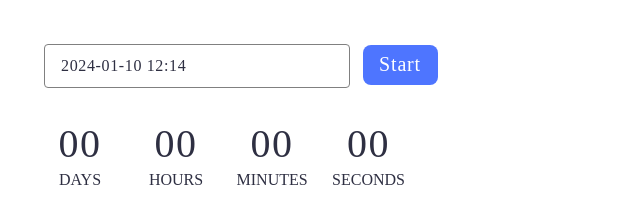
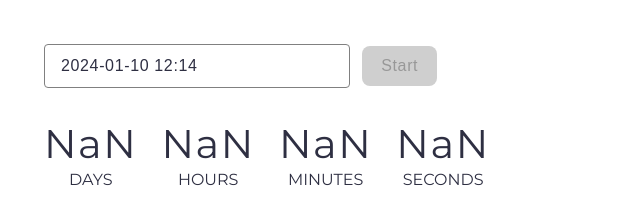
Before and after one commit to LiudmylaBykova/goit-js-hw-10, a website built with Vite: page src/1-timer.html in a window 1280 px wide. Both pictures are taken after a click on the button "Start". Shown: the whole page, without its empty margins (0-640 px from the left). Built offline with nearby package versions, Linux system fonts and the light colour scheme.

Commit message:
add code

```diff
--- a/package.json
+++ b/package.json
@@ -16,6 +16,7 @@
   "license": "ISC",
   "dependencies": {
     "flatpickr": "^4.6.13",
+    "izitoast": "^1.4.0",
     "vite-plugin-full-reload": "^1.0.5",
     "vite-plugin-html-inject": "^1.0.1"
   }
--- a/src/1-timer.html
+++ b/src/1-timer.html
@@ -5,13 +5,16 @@
     <meta charset="UTF-8">
     <meta name="viewport" content="width=device-width, initial-scale=1.0">
     <title>Document</title>
+    <link rel="preconnect" href="https://fonts.googleapis.com" />
+    <link rel="preconnect" href="https://fonts.gstatic.com" crossorigin />
+    <link href="https://fonts.googleapis.com/css2?family=Montserrat:wght@400;500&display=swap" rel="stylesheet" />
     <link rel="stylesheet" href="./css/styles.css">
 </head>
 
 <body>
 
     <input class="datetime-input" type="text" id="datetime-picker" />
-    <button class="start-btn" type="button" data-start>Start</button>
+    <button class="start-btn disabled" type="button" data-start>Start</button>
 
     <div class="timer">
         <div class="field">
--- a/src/css/styles.css
+++ b/src/css/styles.css
@@ -25,9 +25,11 @@
   -webkit-text-size-adjust: 100%;
 }
 
-/* Timer */
+/* ------------------------------------------------ */
+/* ----Timer----- */
 body {
   padding: 36px;
+  font-family: 'Montserrat', sans-serif;
 }
 
 .datetime-input {
@@ -36,7 +38,6 @@ body {
   border-radius: 4px;
   border: 1px solid #808080;
   color: #2E2F42;
-  font-family: Montserrat;
   font-size: 16px;
   letter-spacing: 0.04em;
   margin-right: 8px;
@@ -62,8 +63,7 @@ body {
   background-color: #4E75FF;
   border: none;
   color: #fff;
-  font-family: Montserrat;
-  font-size: 20px;
+  font-size: 16px;
   font-weight: 500;
   letter-spacing: 0.04em;
   padding: 0;
@@ -71,6 +71,12 @@ body {
 
 .start-btn:hover {
   background-color: #6C8CFF;
+}
+
+.start-btn.disabled {
+  color: #989898;
+  background-color: #cfcfcf;
+  cursor: not-allowed;
 }
 
 .timer {
@@ -89,7 +95,6 @@ body {
 
 .value {
   color: #2E2F42;
-  font-family: Montserrat;
   font-size: 40px;
   line-height: 1.2;
   letter-spacing: 0.04em;
@@ -97,7 +102,12 @@ body {
 
 .label {
   color: #2E2F42;
-  font-family: Montserrat;
   font-size: 16px;
   text-transform: uppercase;
 }
+
+.flatpickr-calendar.open {
+  background-color: #F5F5F5;
+}
+
+/* ----------- */
--- a/src/js/1-timer.js
+++ b/src/js/1-timer.js
@@ -1,17 +1,77 @@
 'use strict';
-// Описаний в документації
+
 import flatpickr from 'flatpickr';
-// Додатковий імпорт стилів
 import 'flatpickr/dist/flatpickr.min.css';
+
+import iziToast from 'izitoast';
+import 'izitoast/dist/css/iziToast.min.css';
+
+let userSelectedDate;
+
+const refs = {
+  startBtn: document.querySelector('button[data-start]'),
+  timerDays: document.querySelector('span[data-days]'),
+  timerHours: document.querySelector('span[data-hours]'),
+  timerMinutes: document.querySelector('span[data-minutes]'),
+  timerSeconds: document.querySelector('span[data-seconds]'),
+};
 
 const options = {
   enableTime: true,
   time_24hr: true,
   defaultDate: new Date(),
   minuteIncrement: 1,
-  minDate: 'today',
   onClose(selectedDates) {
-    console.log(selectedDates[0]);
+    if (selectedDates[0].getTime() > Date.now()) {
+      userSelectedDate = selectedDates[0].getTime();
+      refs.startBtn.classList.remove('disabled');
+    } else {
+      iziToast.show({
+        position: 'topRight',
+        iconUrl: '../img/error.svg#error',
+        message: 'Please choose a date in the future!',
+        messageColor: '#fff',
+        messageSize: '16px',
+        backgroundColor: '#EF4040',
+        close: false,
+        closeOnClick: true,
+      });
+      refs.startBtn.classList.add('disabled');
+    }
   },
 };
+
 flatpickr('#datetime-picker', options);
+
+refs.startBtn.addEventListener('click', e => {
+  const timer = setInterval(() => {
+    const diff = userSelectedDate - Date.now();
+    const timeValue = convertMs(diff);
+    if (diff <= 0) {
+      clearInterval(timer);
+    } else {
+      refs.timerDays.textContent = addLeadingZero(timeValue.days);
+      refs.timerHours.textContent = addLeadingZero(timeValue.hours);
+      refs.timerMinutes.textContent = addLeadingZero(timeValue.minutes);
+      refs.timerSeconds.textContent = addLeadingZero(timeValue.seconds);
+    }
+  }, 1000);
+});
+
+function addLeadingZero(value) {
+  value = String(value);
+  return value.length < 2 ? value.padStart(2, '0') : value;
+}
+
+function convertMs(ms) {
+  const second = 1000;
+  const minute = second * 60;
+  const hour = minute * 60;
+  const day = hour * 24;
+  const days = Math.floor(ms / day);
+  const hours = Math.floor((ms % day) / hour);
+  const minutes = Math.floor(((ms % day) % hour) / minute);
+  const seconds = Math.floor((((ms % day) % hour) % minute) / second);
+
+  return { days, hours, minutes, seconds };
+}
```
Also changed, not shown: src/index.html (+3 -0 lines), src/img/error.svg (added), 1 other file.
